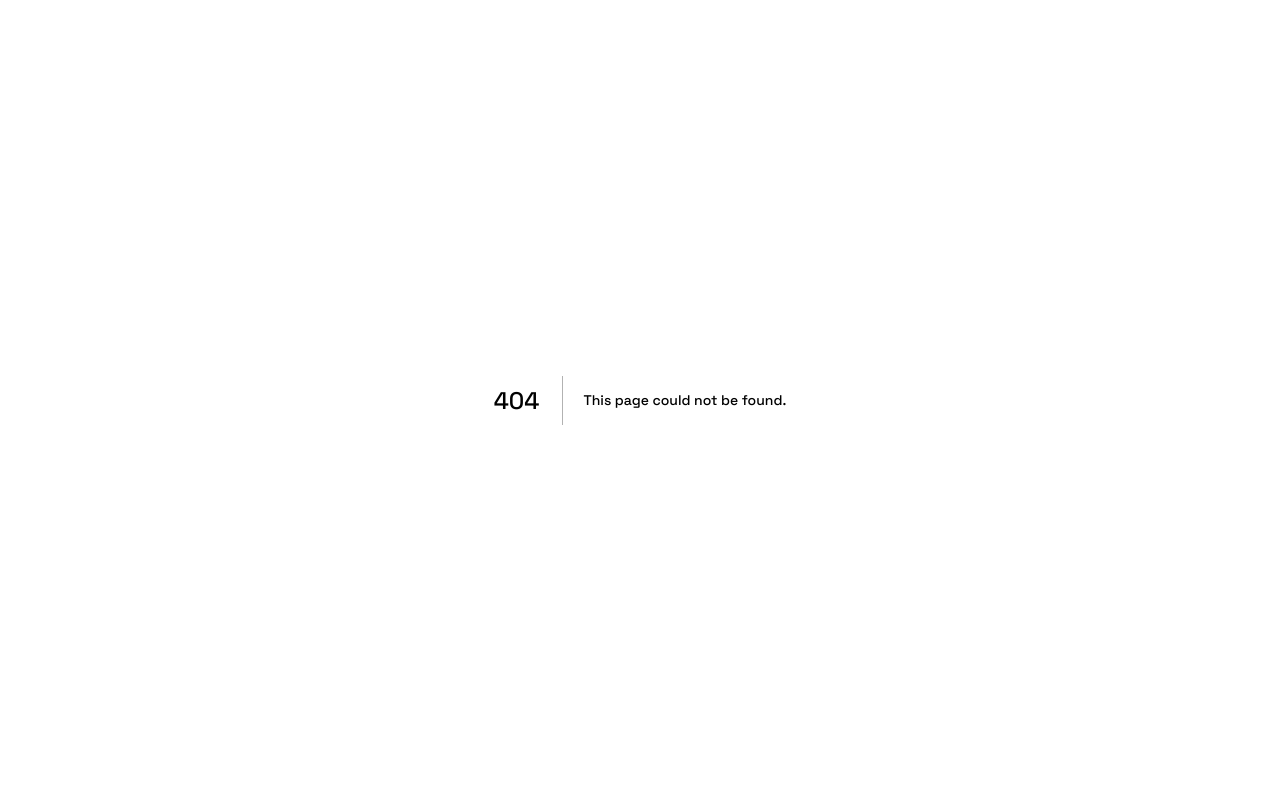
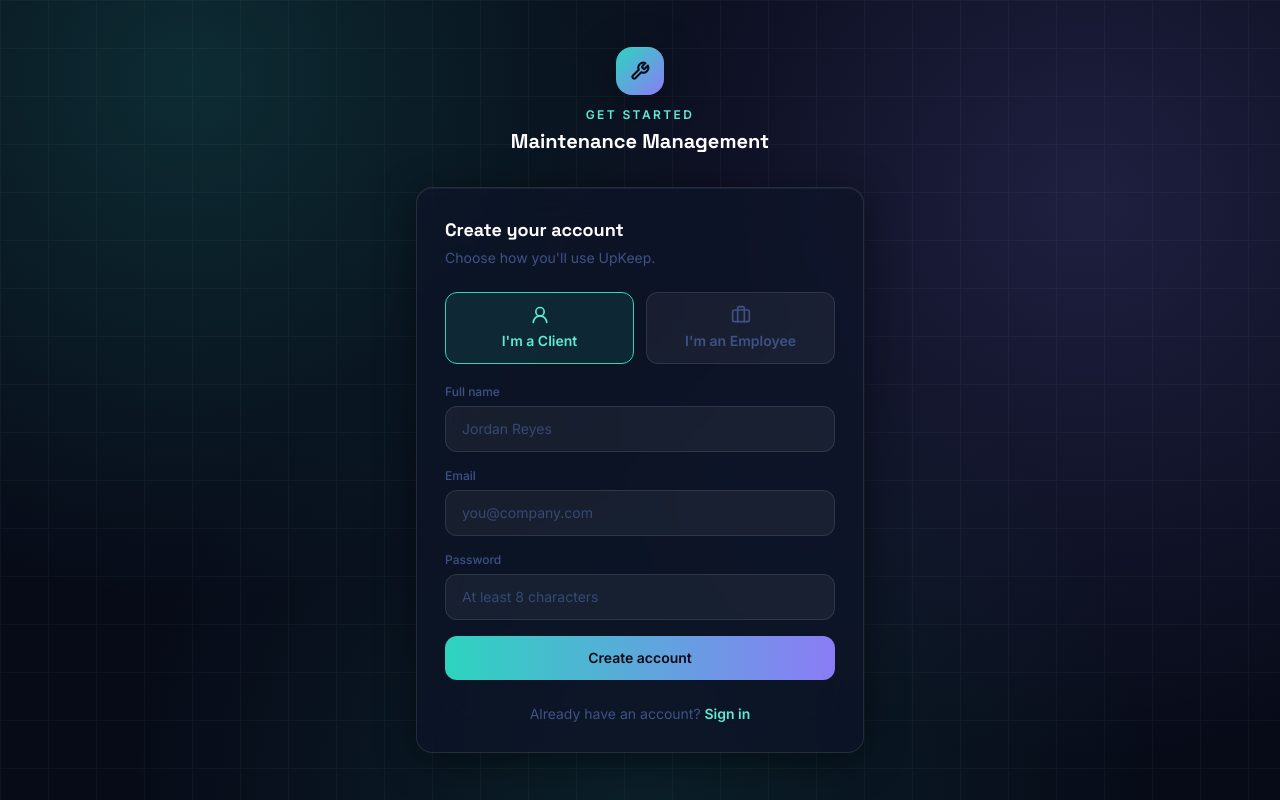
Before and after one commit to umicreative/maintenance-system, a Next.js app: page /signup in a window 1280 px wide. Before the commit this address had no page. Built offline with nearby package versions, Linux system fonts and the light colour scheme; no server answers.

Commit message:
Create page.tsx

```diff
--- /dev/null
+++ b/app/signup/page.tsx
@@ -0,0 +1,165 @@
+'use client'
+
+import { useState } from 'react'
+import Link from 'next/link'
+import { useRouter } from 'next/navigation'
+import { createClient } from '@/lib/supabase/client'
+import AuthShell from '@/components/AuthShell'
+import { TriangleAlert, CheckCircle2, Briefcase, UserRound } from 'lucide-react'
+import clsx from 'clsx'
+
+export default function SignupPage() {
+  const router = useRouter()
+  const supabase = createClient()
+
+  const [role, setRole] = useState<'client' | 'employee'>('client')
+  const [name, setName] = useState('')
+  const [email, setEmail] = useState('')
+  const [password, setPassword] = useState('')
+  const [error, setError] = useState<string | null>(null)
+  const [loading, setLoading] = useState(false)
+  const [done, setDone] = useState(false)
+
+  async function handleSubmit(e: React.FormEvent) {
+    e.preventDefault()
+    setError(null)
+    setLoading(true)
+
+    const { error: signUpError } = await supabase.auth.signUp({
+      email,
+      password,
+      options: {
+        data: { name, role },
+        emailRedirectTo: `${window.location.origin}/`,
+      },
+    })
+
+    if (signUpError) {
+      setError(signUpError.message)
+      setLoading(false)
+      return
+    }
+
+    setDone(true)
+    setLoading(false)
+  }
+
+  if (done) {
+    return (
+      <AuthShell eyebrow="Almost there">
+        <div className="flex flex-col items-center text-center">
+          <div className="mb-4 flex h-12 w-12 items-center justify-center rounded-full bg-teal-500/15">
+            <CheckCircle2 className="h-6 w-6 text-teal-400" />
+          </div>
+          <h2 className="mb-2 text-lg font-bold text-white">Check your email</h2>
+          <p className="text-sm text-navy-500">
+            We sent a confirmation link to <span className="text-white">{email}</span>.
+            Follow it to verify your account.
+            {role === 'employee' && (
+              <> After that, a Super Admin still needs to approve your employee access before you can sign in.</>
+            )}
+          </p>
+          <Link href="/login" className="btn-auth-secondary mt-6">
+            Back to sign in
+          </Link>
+        </div>
+      </AuthShell>
+    )
+  }
+
+  return (
+    <AuthShell eyebrow="Get started">
+      <h2 className="mb-1 text-lg font-bold text-white">Create your account</h2>
+      <p className="mb-6 text-sm text-navy-500">Choose how you'll use UpKeep.</p>
+
+      <div className="mb-5 flex gap-3">
+        <button
+          type="button"
+          onClick={() => setRole('client')}
+          className={clsx(
+            'role-pill',
+            role === 'client'
+              ? 'border-teal-500 bg-teal-500/10 text-teal-300'
+              : 'border-white/10 bg-white/5 text-navy-500 hover:border-white/20'
+          )}
+        >
+          <UserRound className="mx-auto mb-1.5 h-5 w-5" />
+          I'm a Client
+        </button>
+        <button
+          type="button"
+          onClick={() => setRole('employee')}
+          className={clsx(
+            'role-pill',
+            role === 'employee'
+              ? 'border-violet-500 bg-violet-500/10 text-violet-300'
+              : 'border-white/10 bg-white/5 text-navy-500 hover:border-white/20'
+          )}
+        >
+          <Briefcase className="mx-auto mb-1.5 h-5 w-5" />
+          I'm an Employee
+        </button>
+      </div>
+
+      {role === 'employee' && (
+        <p className="mb-5 rounded-xl border border-violet-500/20 bg-violet-500/5 px-3.5 py-2.5 text-xs text-violet-300">
+          Employee accounts need approval from a Super Admin before you can sign in.
+        </p>
+      )}
+
+      <form onSubmit={handleSubmit} className="space-y-4">
+        <div>
+          <label className="auth-label">Full name</label>
+          <input
+            required
+            className="auth-input"
+            value={name}
+            onChange={(e) => setName(e.target.value)}
+            placeholder="Jordan Reyes"
+          />
+        </div>
+        <div>
+          <label className="auth-label">Email</label>
+          <input
+            required
+            type="email"
+            className="auth-input"
+            value={email}
+            onChange={(e) => setEmail(e.target.value)}
+            placeholder="you@company.com"
+          />
+        </div>
+        <div>
+          <label className="auth-label">Password</label>
+          <input
+            required
+            type="password"
+            minLength={8}
+            className="auth-input"
+            value={password}
+            onChange={(e) => setPassword(e.target.value)}
+            placeholder="At least 8 characters"
+          />
+        </div>
+
+        {error && (
+          <div className="flex items-start gap-2 rounded-xl border border-alert-500/30 bg-alert-500/10 px-3 py-2.5 text-sm text-alert-500">
+            <TriangleAlert className="mt-0.5 h-4 w-4 shrink-0" />
+            <span>{error}</span>
+          </div>
+        )}
+
+        <button type="submit" disabled={loading} className="btn-auth-primary">
+          {loading ? 'Creating account…' : 'Create account'}
+        </button>
+      </form>
+
+      <p className="mt-6 text-center text-sm text-navy-500">
+        Already have an account?{' '}
+        <Link href="/login" className="font-semibold text-teal-400 hover:text-teal-300">
+          Sign in
+        </Link>
+      </p>
+    </AuthShell>
+  )
+}
```
